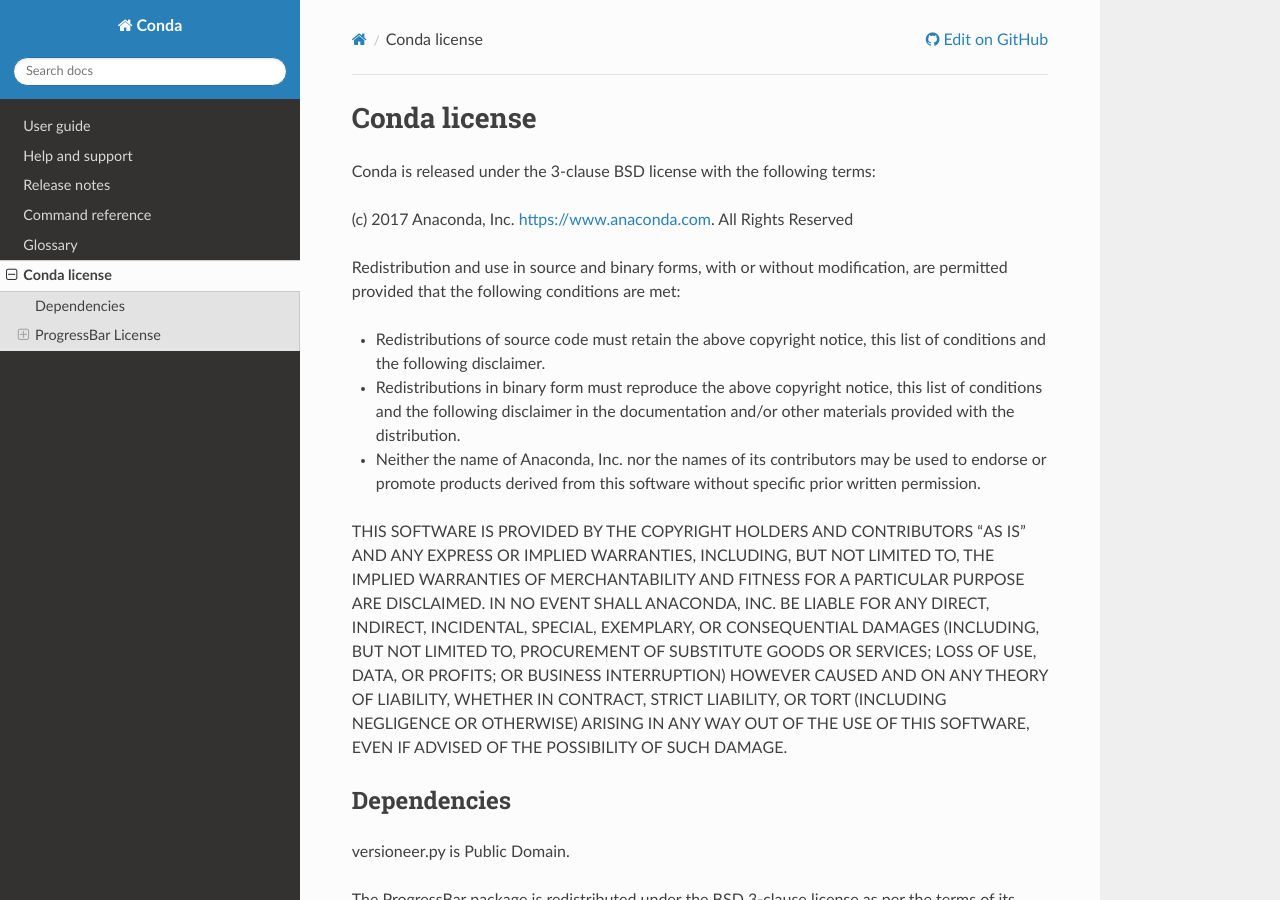
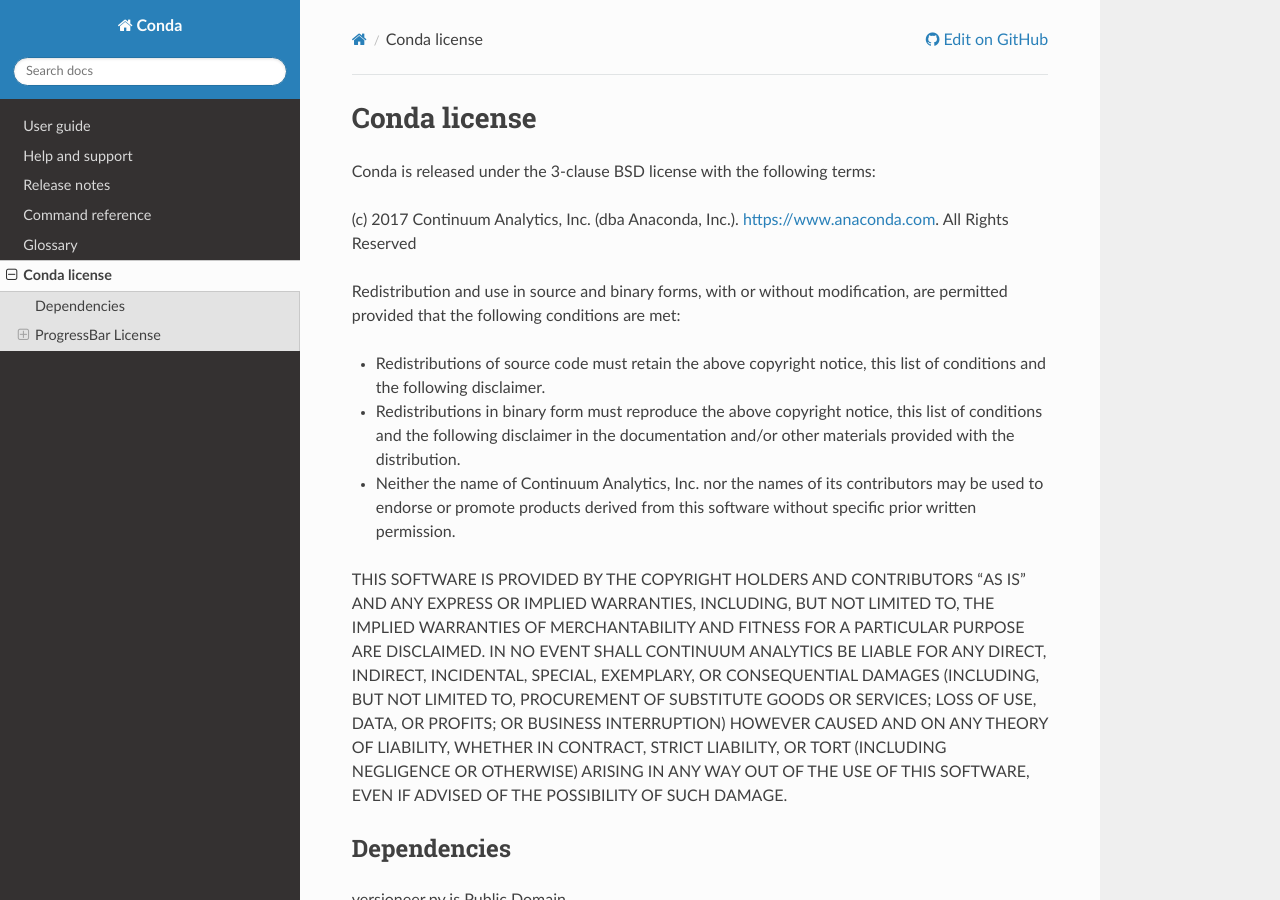
Before and after one commit to conda/conda-docs, a Sphinx documentation site: the page built from docs/source/license.rst, in a window 1280 px wide and 900 px high. Built offline with Sphinx 7.4.7 and the Read the Docs theme 2.0.0, drawn with Linux system fonts in a browser that asks for light colours.

Commit message:
update EULA per Jeanie
update EULA per Jeanie

```diff
--- a/docs/source/license.rst
+++ b/docs/source/license.rst
@@ -4,7 +4,7 @@
 
 Conda is released under the 3-clause BSD license with the following terms:
 
-(c) 2017 Anaconda, Inc. https://www.anaconda.com.
+(c) 2017 Continuum Analytics, Inc. (dba Anaconda, Inc.). https://www.anaconda.com.
 All Rights Reserved
 
 Redistribution and use in source and binary forms, with or without
@@ -17,14 +17,14 @@
   notice, this list of conditions and the following disclaimer in the
   documentation and/or other materials provided with the distribution.
 
-* Neither the name of Anaconda, Inc. nor the names of its
+* Neither the name of Continuum Analytics, Inc. nor the names of its
   contributors may be used to endorse or promote products derived from
   this software without specific prior written permission.
 
 THIS SOFTWARE IS PROVIDED BY THE COPYRIGHT HOLDERS AND CONTRIBUTORS "AS IS"
 AND ANY EXPRESS OR IMPLIED WARRANTIES, INCLUDING, BUT NOT LIMITED TO, THE
 IMPLIED WARRANTIES OF MERCHANTABILITY AND FITNESS FOR A PARTICULAR PURPOSE
-ARE DISCLAIMED. IN NO EVENT SHALL ANACONDA, INC. BE LIABLE FOR ANY
+ARE DISCLAIMED. IN NO EVENT SHALL CONTINUUM ANALYTICS BE LIABLE FOR ANY
 DIRECT, INDIRECT, INCIDENTAL, SPECIAL, EXEMPLARY, OR CONSEQUENTIAL DAMAGES
 (INCLUDING, BUT NOT LIMITED TO, PROCUREMENT OF SUBSTITUTE GOODS OR SERVICES;
 LOSS OF USE, DATA, OR PROFITS; OR BUSINESS INTERRUPTION) HOWEVER CAUSED AND
```
